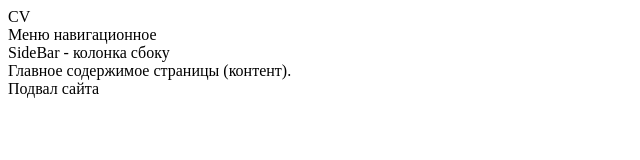
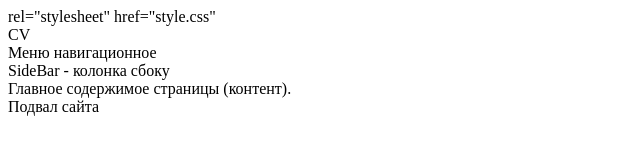
Before and after one commit to Vitalione/rsschool-cv, a plain HTML site: page index.html in a window 1280 px wide. Shown: the whole page, without its empty margins (0-640 px from the left). Drawn offline with Linux system fonts and the light colour scheme.

Commit message:
fix: html file

```diff
--- a/index.html
+++ b/index.html
@@ -1,10 +1,10 @@
 <!DOCTYPE html>
 <html lang="en">
-<head>
+<link>
 	<meta charset="UTF-8">
 	<meta http-equiv="X-UA-Compatible" content="IE=edge">
 	<meta name="viewport" content="width=device-width, initial-scale=1.0">
-	<link rel="stylesheet" href="style.css" />
+	<link> rel="stylesheet" href="style.css"</link>
 	<title>Document</title>
 </head>
 <body>
```
